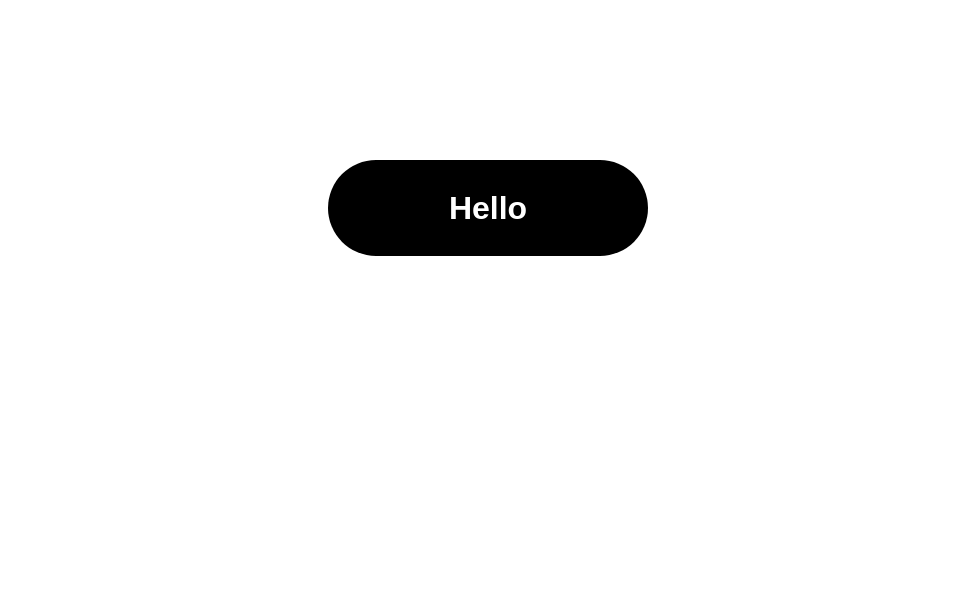
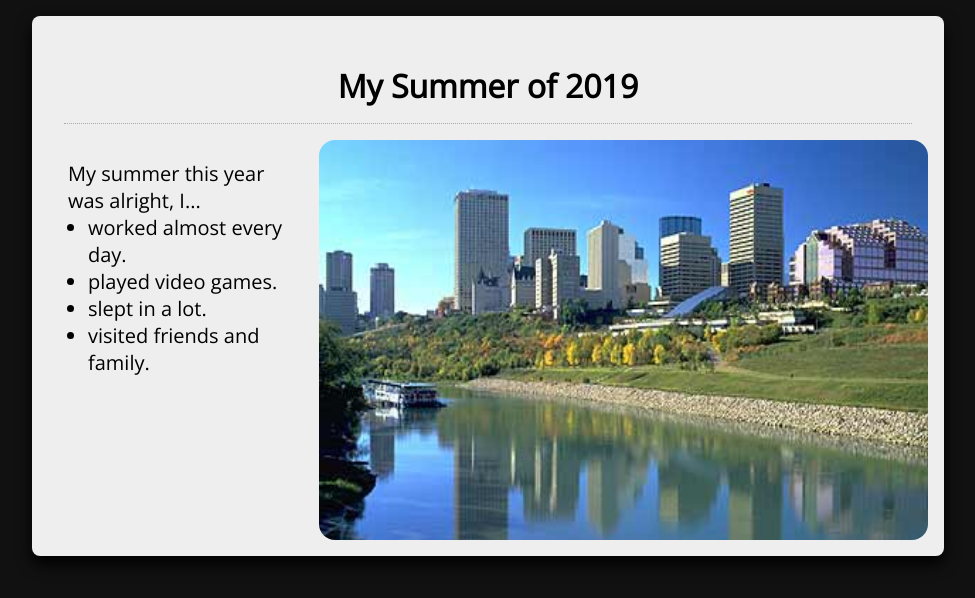
Before and after one commit to jadc/melhs-intercs, a plain HTML site: page day-1-website/index.html in a window 1280 px wide. Shown: the whole page, without its empty margins (152-1127 px from the left). Drawn offline with nearby package versions, Linux system fonts and the light colour scheme.

Commit message:
9/3/2019

```diff
--- a/day-1-website/index.html
+++ b/day-1-website/index.html
@@ -1,3 +1,6 @@
+<!--
+    By Jad Chehimi
+-->
 <!DOCTYPE html>
 <html lang="en">
     <head>
@@ -8,6 +11,24 @@
         <link rel="stylesheet" href="style.css">
     </head>
     <body>
-        <h1>Hello</h1>
+        <div class="content">
+            <header>
+                <h1>My Summer of 2019</h1>
+            </header>
+            <div class="modal-content">
+                <div class="list">
+                    <p>My summer this year was alright, I...</p>
+                    <ul>
+                        <li>worked almost every day.</li>
+                        <li>played video games.</li>
+                        <li>slept in a lot.</li>
+                        <li>visited friends and family.</li>
+                    </ul>
+                </div>
+                <div class="container">
+                    <div class="image"></div>
+                </div>
+            </div>
+        </div>
     </body>
 </html>
--- a/day-1-website/style.css
+++ b/day-1-website/style.css
@@ -1,19 +1,77 @@
-h1 {
-    display: block;
-    position: relative;
-    margin: 5em auto;
-    width: 10em;
-    height: 3em;
-    line-height: 3em;
-    text-align: center;
-    color: white;
-    background-color: black;
-    font-family: sans-serif;
-    border-radius: 3em;
-    animation: rotate 5s infinite linear;
+@import url('https://fonts.googleapis.com/css?family=Open+Sans&display=swap');
+
+* {
+    margin: 0;
+    padding: 0;
+    font-family: "Open Sans", sans-serif;
 }
 
-@keyframes rotate {
-    0% { transform: rotate(0deg) }
-    100% { transform: rotate(360deg) }
+body {
+    background-color: #111;
 }
+
+.content {
+    opacity: 0;
+    max-width: 55em;
+    margin: 1em auto;
+    padding: 1em;
+    color: black;
+    background-color: #eee;
+    font-family: sans-serif;
+    border-radius: 0.5em;
+    box-shadow: 0 0.5em 1em 0 black;
+    animation: fade 500ms ease-out 250ms 1 forwards;
+}
+
+.content header {
+    box-sizing: border-box;
+    margin: 1em;
+    padding: 1em;
+    border-bottom: 1px dotted #aaa;
+    text-align: center;
+}
+
+.modal-content {
+    display: flex;
+    flex-direction: row;
+    justify-content: center;
+}
+
+@media only screen and (max-width: 1000px) {
+    .modal-content {
+        flex-direction: column;
+    }
+
+    .modal-content .list {
+        margin: 0 auto;
+    }
+}
+
+.modal-content .list {
+    padding: 1em;
+    font-size: 1.25em;
+}
+
+.modal-content .list ul {
+    margin-left: 1em;
+}
+
+.modal-content .container {
+    width: 100%;
+}
+
+.image {
+    display: block;
+    margin: 0 auto;
+    border-radius: 1em;
+    max-width: 80vw;
+    height: 50vw;
+    max-height: 25em;
+    background-image: url(assets/edmonton.jpg);
+    background-size: 100% 100%;
+}
+
+@keyframes fade {
+    0% { transform: translateY(1em); opacity: 0; }
+    100% { transform: translateY(0); opacity: 1; }
+}
--- /dev/null
+++ b/web-dev-android-vs-apple/style.css
@@ -0,0 +1,55 @@
+@import url('https://fonts.googleapis.com/css?family=Open+Sans&display=swap');
+@import url('https://fonts.googleapis.com/css?family=Proza+Libre&display=swap');
+
+* {
+    font-family: "Open Sans", sans-serif;
+}
+
+h2 {
+    font-family: "Proza Libre", sans-serif;
+}
+
+body {
+    background-color: #cabfb6;
+}
+
+main {
+    background-color: white;
+    width: 600px;
+    height: 100%;
+    margin: 0 auto;
+    padding: 50px 100px;
+}
+
+img {
+    width: 100%;
+}
+
+hr {
+    margin: 2em 0;
+    border: 1px solid #ccc;
+}
+
+a {
+    text-decoration: none;
+}
+
+button {
+    border: 0;
+    padding: 0.5em 1.5em;
+    margin: 0.25em;
+    border-radius: 0.5em;
+    font-size: 20px;
+    border: 1px solid transparent;
+}
+
+button:hover {
+    border: 1px solid black;
+    cursor: pointer;
+}
+
+#debate-btn {
+    display: block;
+    margin: 0 auto;
+    background-color: #c9793b;
+}
```
Also changed, not shown: web-dev-android-vs-apple/index.html (added, +43 -0 lines), day-1-website/assets/edmonton.jpg (added), web-dev-android-vs-apple/images/Android-Logo.jpg (added), web-dev-android-vs-apple/images/Android-vs-Apple.jpg (added), web-dev-android-vs-apple/images/Apple-Logo.jpg (added), web-dev-android-vs-apple/images/android-vs-apple-screenshot.png (added), web-dev-pythagorean-calculator/images/Pythagorean-Theorem.jpeg (added), web-dev-pythagorean-calculator/images/pythagorean-calculator-screenshot.png (added), web-dev-user-login/images/background.jpg (added), web-dev-user-login/images/facebook-icon.png (added), web-dev-user-login/images/fake-logo.png (added), web-dev-user-login/images/instagram-icon.png (added), web-dev-user-login/images/twitter-icon.png (added), web-dev-user-login/images/user-login-screenshot.png (added), 1 more files.
